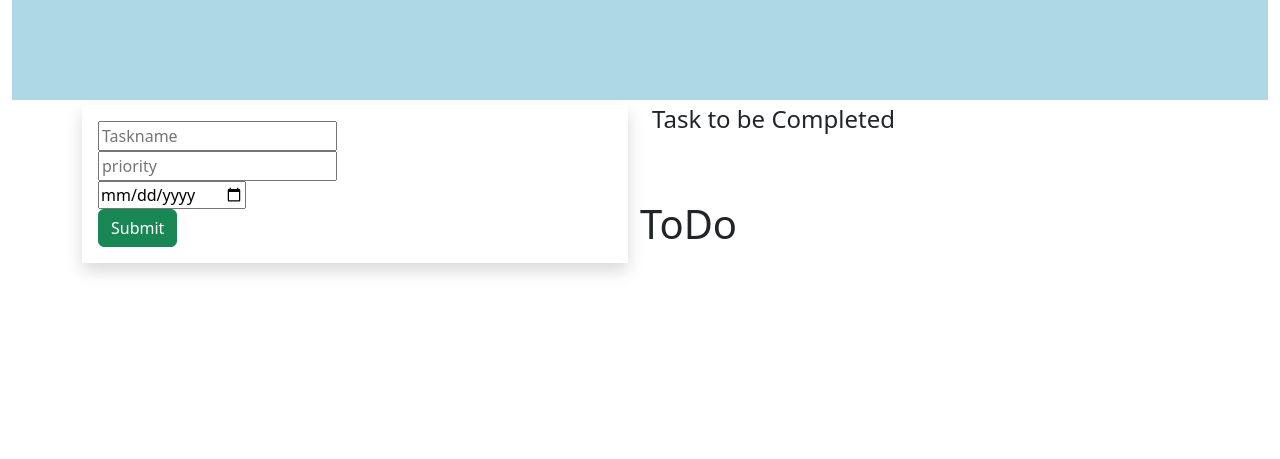
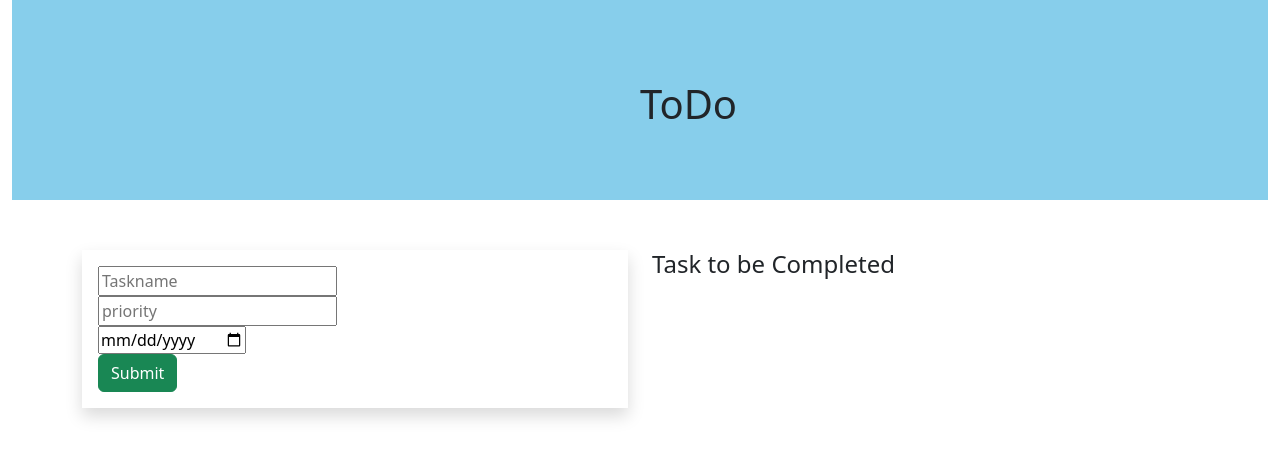
Before and after one commit to shijin88/Demopython, a Django app: page / in a window 1280 px wide. Shown: the top 459 px of the page. Run offline with Django 4.2, Linux system fonts and the light colour scheme; data that the repository does not hold is empty.

Commit message:
Update style.css

```diff
--- a/todoproject/static/style.css
+++ b/todoproject/static/style.css
@@ -1,12 +1,12 @@
 .banner {
-    background-color: lightblue;
+    background-color: skyblue;
     width : 100%;
-    height : 100px;
-    margin-bottom : 5px;
+    height : 200px;
+    margin-bottom : 50px;
 }
 
 .banner-text{
-top:25%;
+top:10%;
 left:50%;
 position:absolute;
 transform:transform;
```
